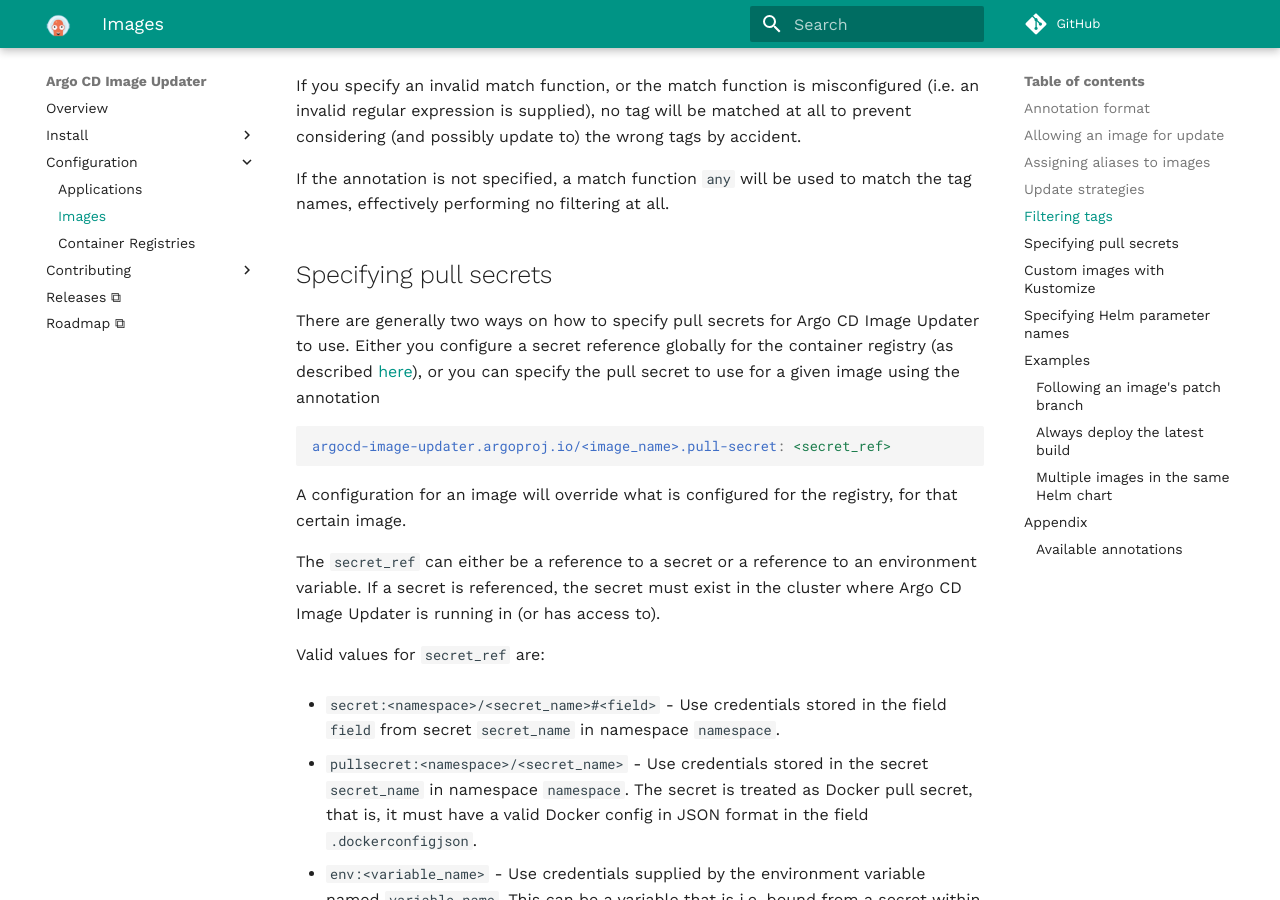
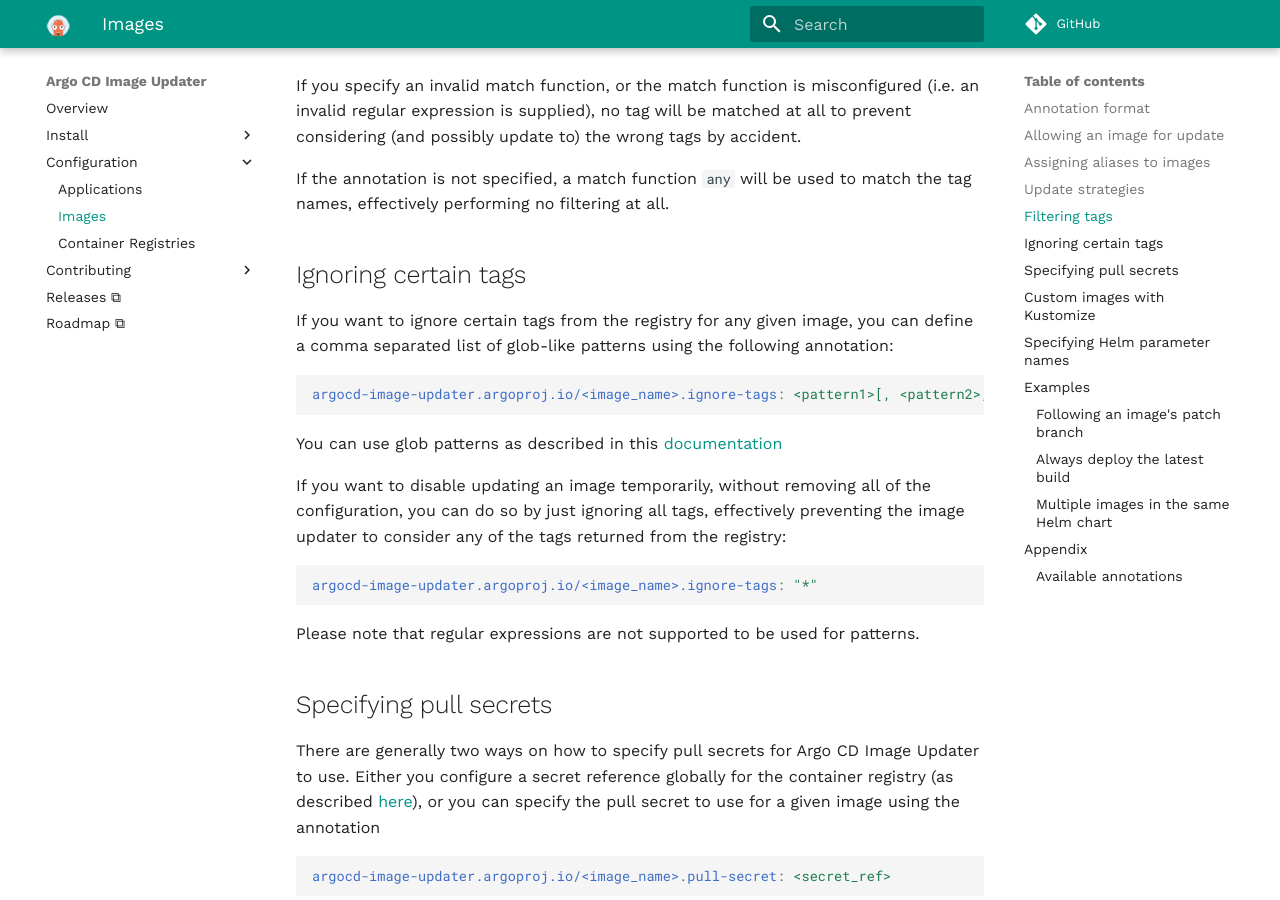
Before and after one commit to argoproj-labs/argocd-image-updater, an MkDocs documentation site: the page built from docs/configuration/images.md, in a window 1280 px wide and 900 px high, scrolled down 3061 px. Built offline with MkDocs 1.6.1 and Material for MkDocs 9.7.7, drawn with Linux system fonts in a browser that asks for light colours; comment, search, counter and statistics services are not loaded.

Commit message:
Update documentation

````diff
--- a/docs/configuration/images.md
+++ b/docs/configuration/images.md
@@ -143,6 +143,30 @@ to prevent considering (and possibly update to) the wrong tags by accident.
 
 If the annotation is not specified, a match function `any` will be used to match
 the tag names, effectively performing no filtering at all.
+
+## Ignoring certain tags
+
+If you want to ignore certain tags from the registry for any given image, you
+can define a comma separated list of glob-like patterns using the following
+annotation:
+
+```yaml
+argocd-image-updater.argoproj.io/<image_name>.ignore-tags: <pattern1>[, <pattern2>, ...]
+```
+
+You can use glob patterns as described in this
+[documentation](https://golang.org/pkg/path/filepath/#Match)
+
+If you want to disable updating an image temporarily, without removing all of
+the configuration, you can do so by just ignoring all tags, effectively
+preventing the image updater to consider any of the tags returned from the
+registry:
+
+```yaml
+argocd-image-updater.argoproj.io/<image_name>.ignore-tags: "*"
+```
+
+Please note that regular expressions are not supported to be used for patterns.
 
 ## Specifying pull secrets
 
````
